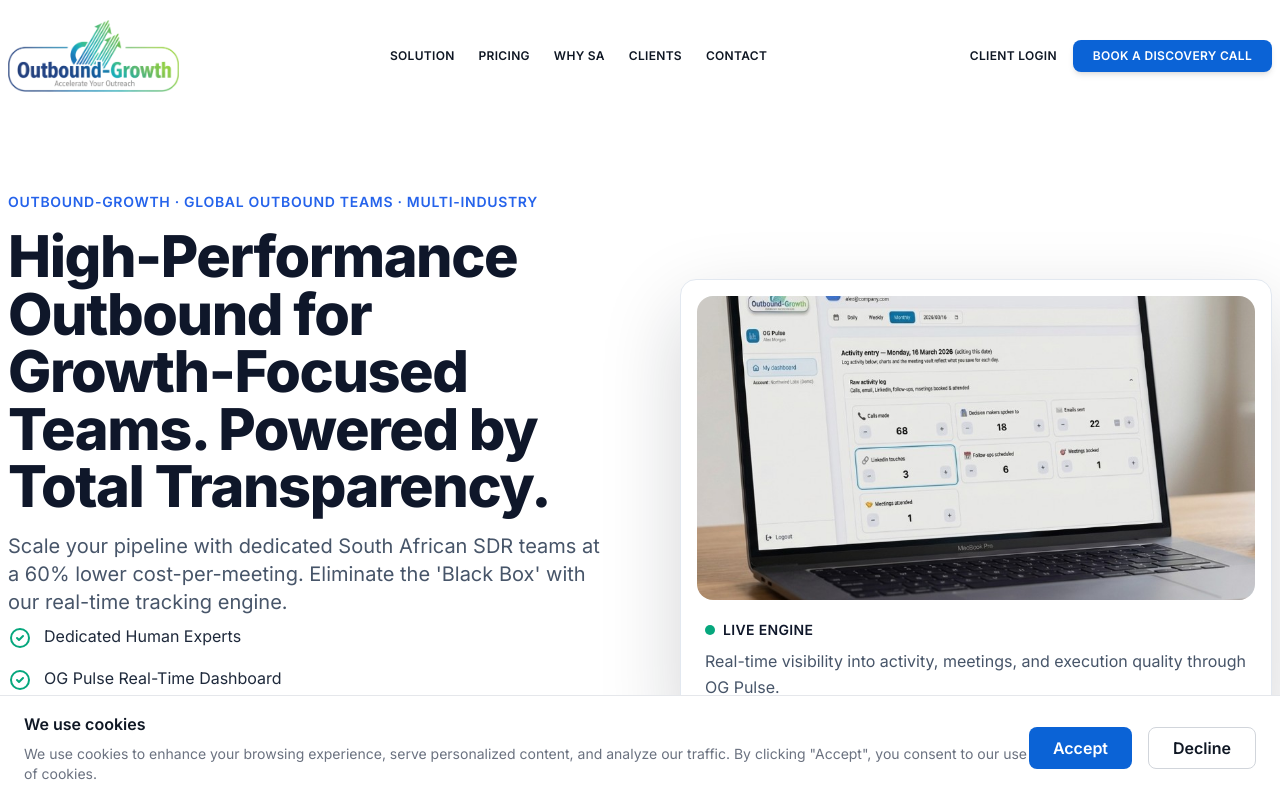
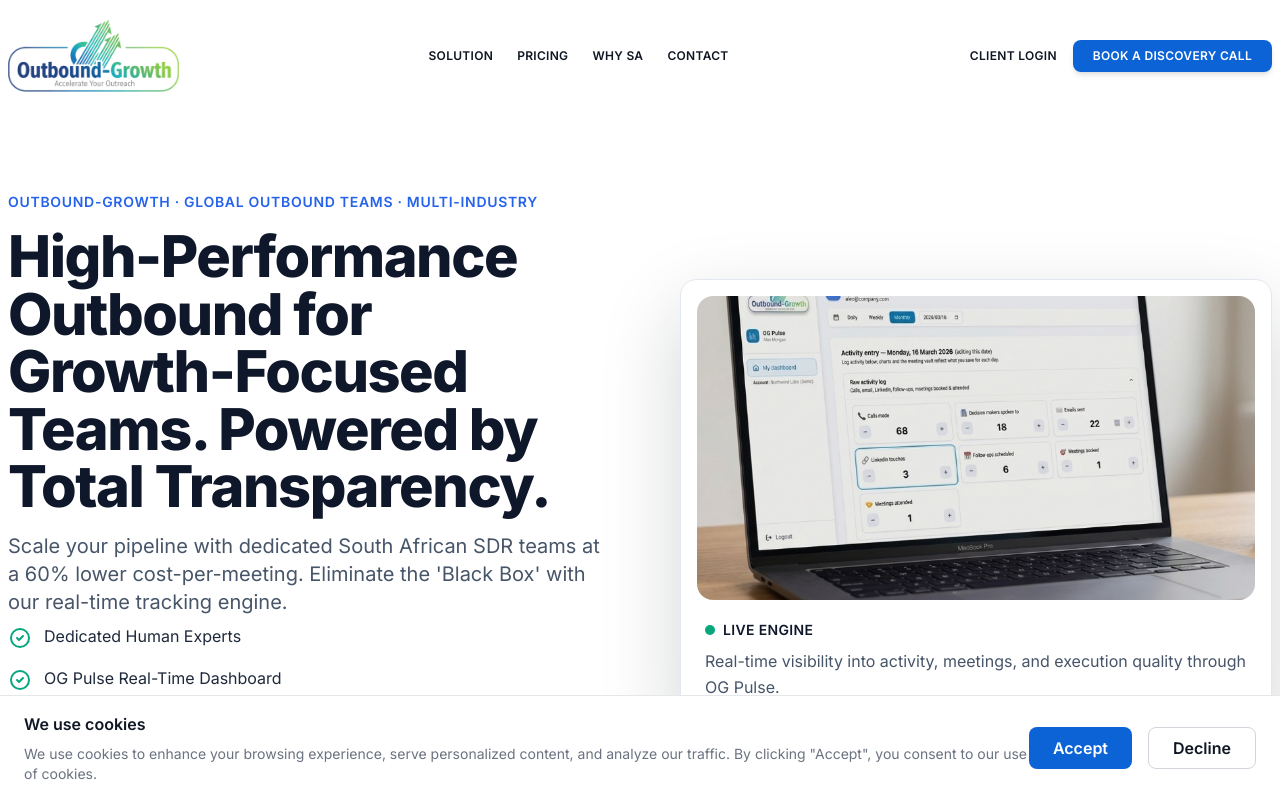
Before and after one commit to BernieBrunsdon/outbound-growth-website, a Next.js app: page / in a window 1280 px wide. Shown: the top 798 px of the page. Built offline with nearby package versions, Linux system fonts and the light colour scheme.

Commit message:
Remove obsolete Clients navbar link.
Drop the Clients nav item so header navigation matches the sections that still exist on the page.

Co-authored-by: Cursor <cursoragent@cursor.com>

```diff
--- a/src/components/Header.jsx
+++ b/src/components/Header.jsx
@@ -18,7 +18,6 @@ export default function Header() {
     { name: 'Solution', href: '#solution' },
     { name: 'Pricing', href: '#pricing' },
     { name: 'Why SA', href: '#why-sa' },
-    { name: 'Clients', href: '#clients' },
     { name: 'Contact', href: '#contact' },
   ];
 
```
